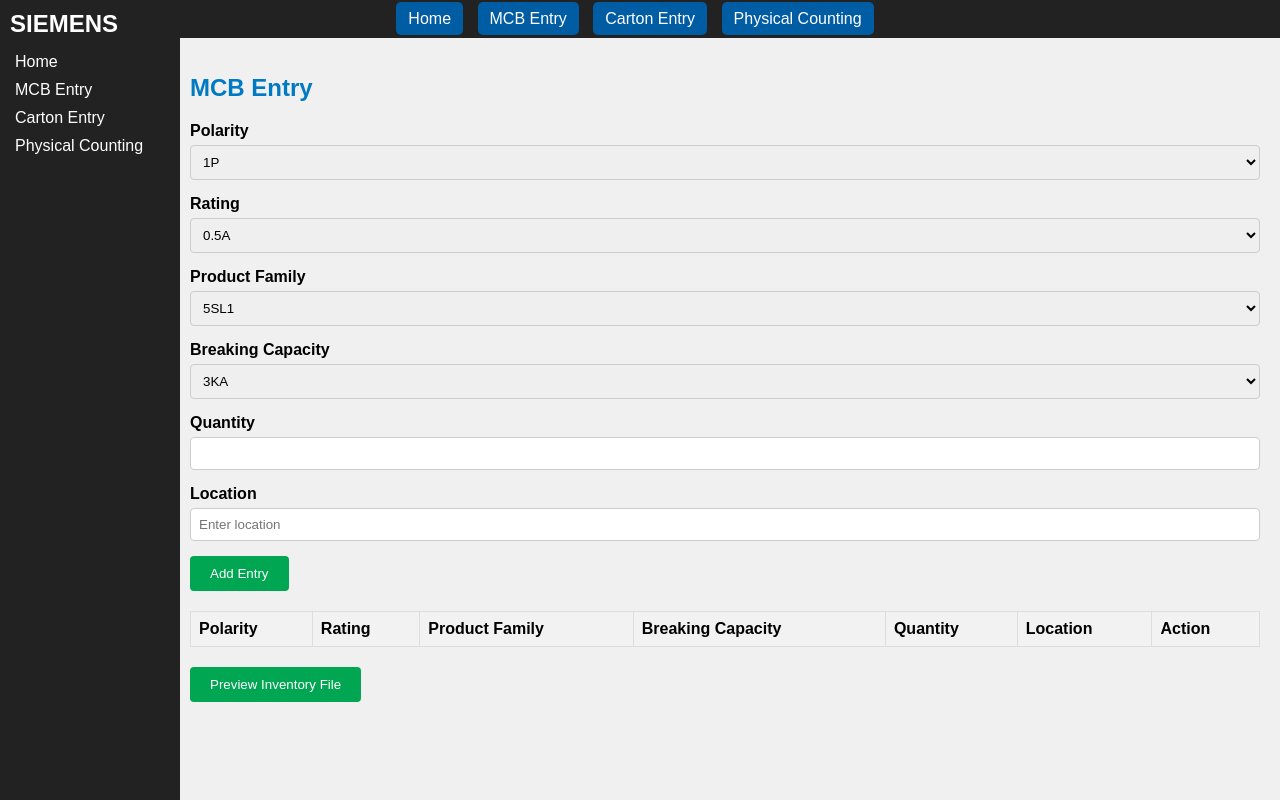
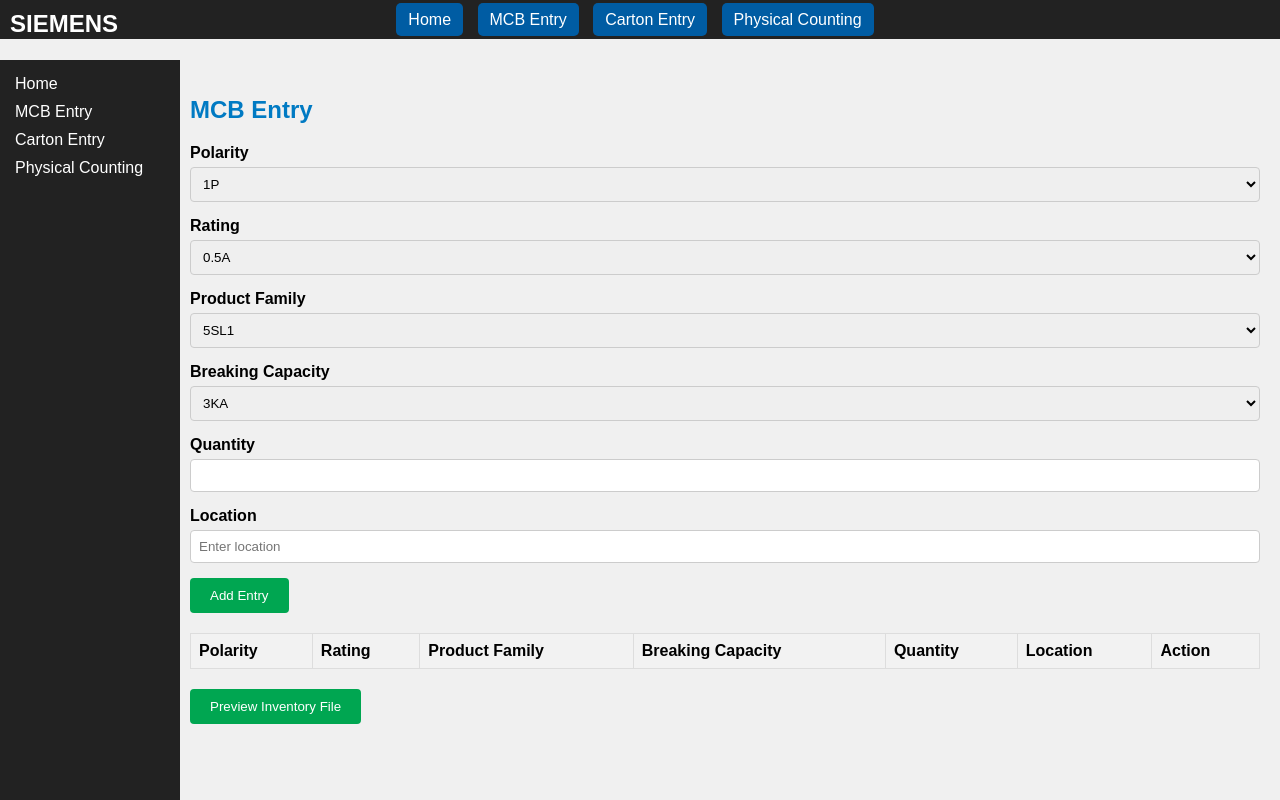
Before and after one commit to krushnaharde123/Inventory-entry, a plain HTML site: page entry.html in a window 1280 px wide. Drawn offline with Linux system fonts and the light colour scheme.

Commit message:
Update styles.css

```diff
--- a/styles.css
+++ b/styles.css
@@ -3,14 +3,19 @@
     margin: 0;
     padding: 0;
     background-color: #f0f0f0; /* Lighter background */
+    padding-top: 60px; /* Add padding to the top of the body */
 }
 
 .header {
-    background-color: #222; /* Revert to previous sidebar color */
+    background-color: #222;
     color: #fff;
-    padding: 10px 0;
-    text-align: left; /* Align header content to the left */
-    position: relative; /* Needed for absolute positioning of the logo */
+    padding: 10.5px 0;
+    text-align: left;
+    position: fixed; /* Changed to fixed */
+    top: 0;          /* Added */
+    left: 0;         /* Added */
+    width: 100%;      /* Added */
+    z-index: 1000;    /* Added */
 }
 
 .header .logo {
@@ -73,6 +78,7 @@
 .content {
     margin-left: 170px; /* Adjust content margin based on new sidebar width */
     padding: 20px;
+    /* margin-top: 60px;  Removed this as it's now handled by body padding */
 }
 
 .container {
```
